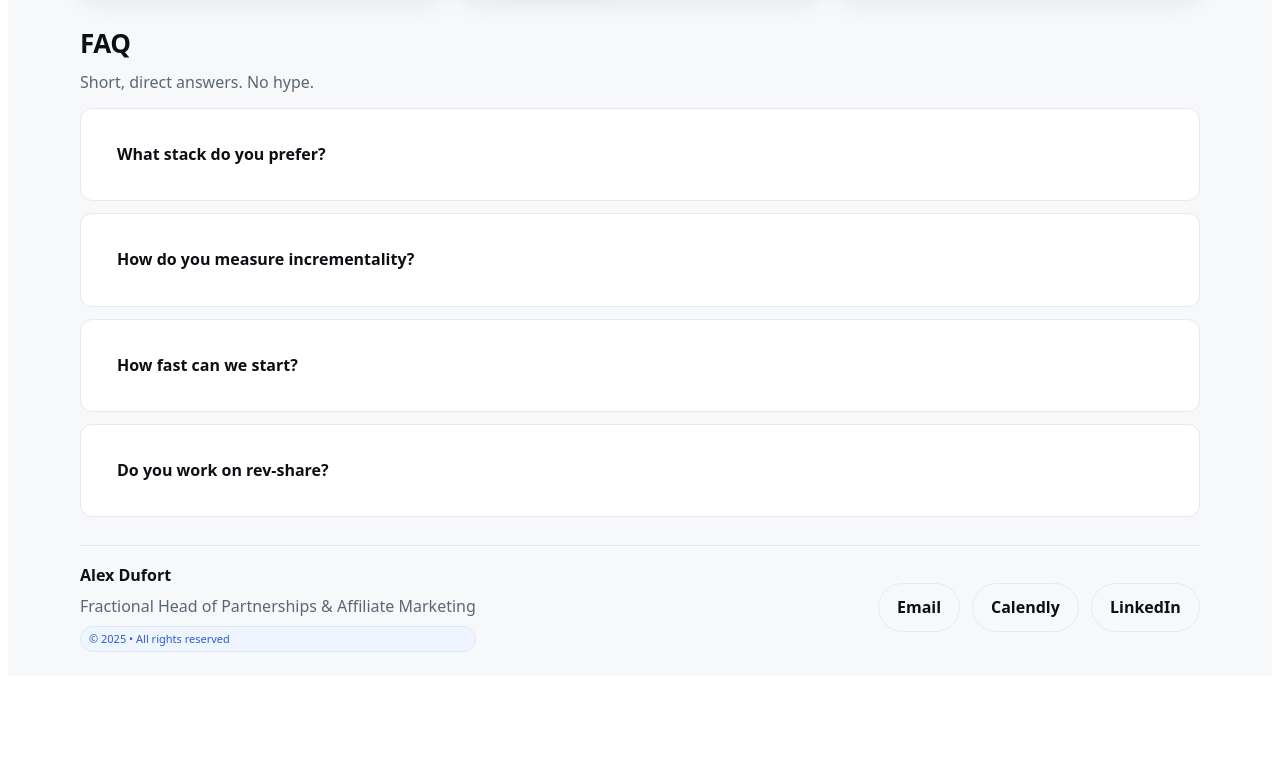
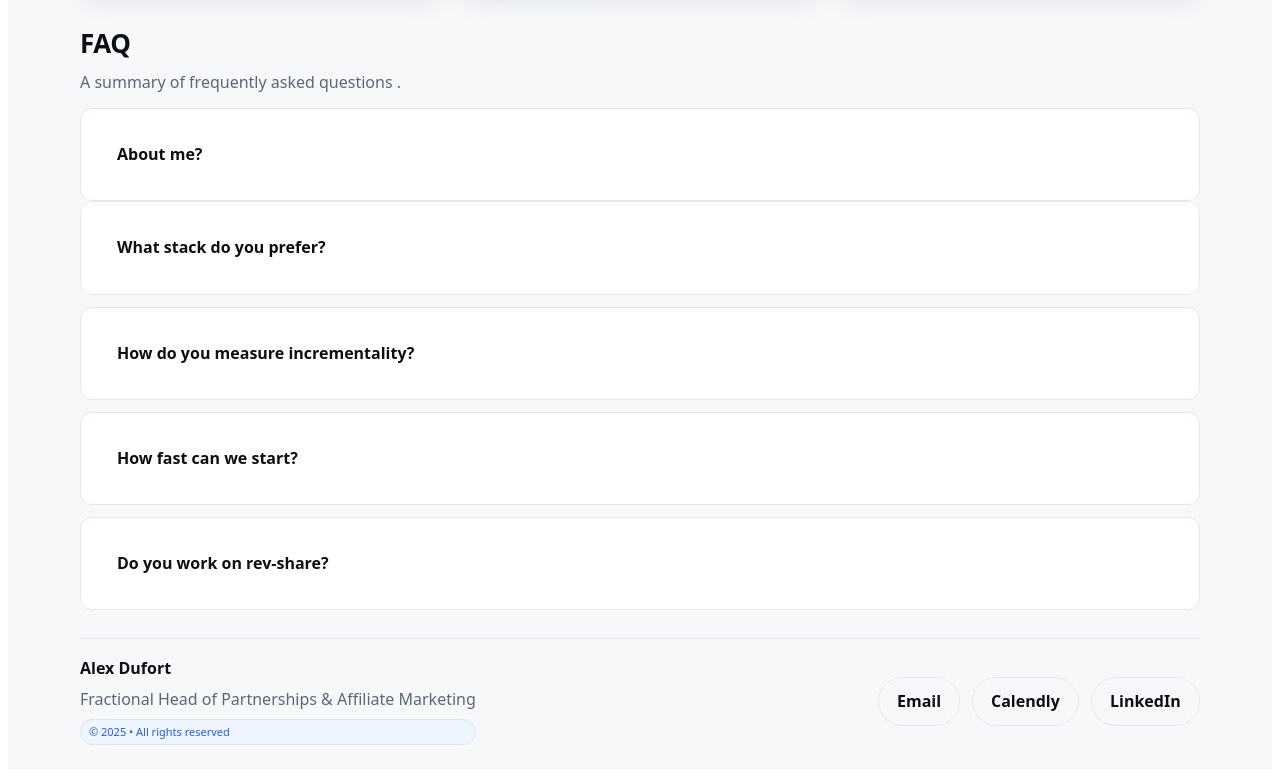
Before and after one commit to alexisdufort/alexdufort, a plain HTML site: page index.html in a window 1280 px wide. Shown: the part 2177-2954 px from the top of the page. Before the commit the page ends 2861 px from the top, so only its background shows below. Drawn offline with Linux system fonts and the light colour scheme.

Commit message:
Update index.html

```diff
--- a/index.html
+++ b/index.html
@@ -344,8 +344,12 @@
       <section>
         <div class="section-head">
           <h2>FAQ</h2>
-          <p>Short, direct answers. No hype.</p>
-        </div>
+          <p>A summary of frequently asked questions .</p>
+        </div></details>
+          <details class="faq-item">
+            <summary>About me?</summary>
+            <p>With 5 years of in-house experience in partnerships and affiliate marketing, I’ve delivered significant growth across multiple programs at companies including Eneba, Holafly, and GigSky. I’ve worked with a wide range of publishers — from cashback and coupon sites to influencers, bloggers, price comparison platforms, loyalty programs, media partners, and niche content creators. I specialize in scaling revenue through strategic affiliate initiatives and securing high-value partnerships that deliver measurable results, all while building strong, mutually beneficial relationships that drive long-term success..</p>
+          </details>
         <div class="grid stack-m">
           <details class="faq-item">
             <summary>What stack do you prefer?</summary>
```
